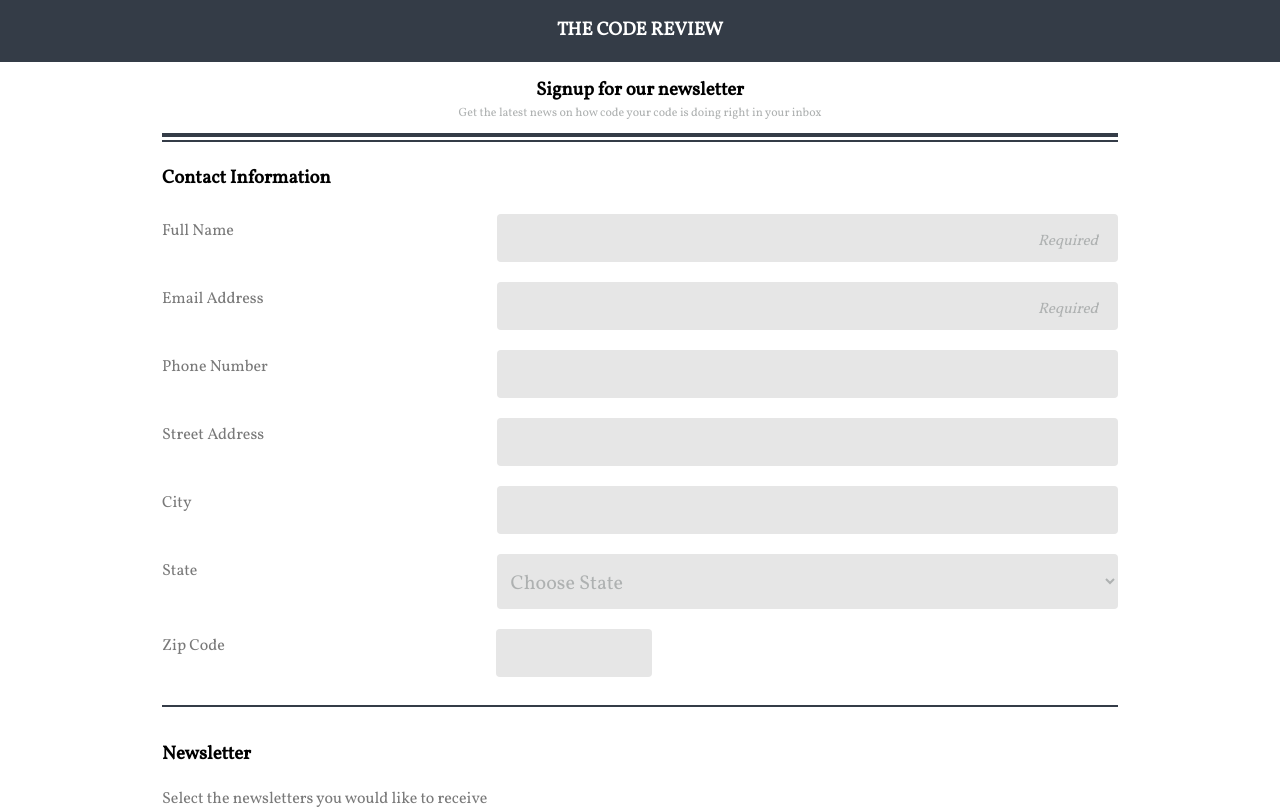
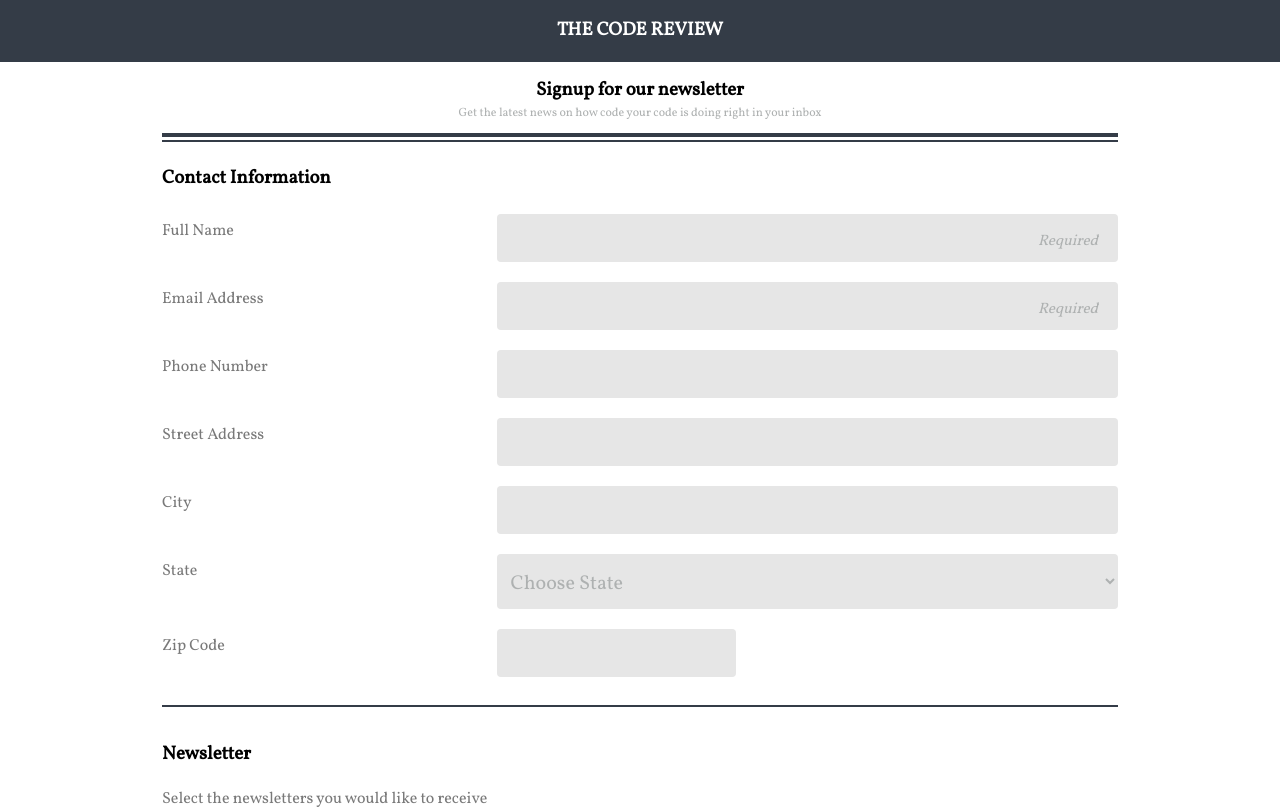
Before and after one commit to qmkDuran/Registration-Form, a plain HTML site: page index.html in a window 1280 px wide. Shown: the top 811 px of the page. Drawn offline with Linux system fonts and the light colour scheme.

Commit message:
Update styles.css

```diff
--- a/styles.css
+++ b/styles.css
@@ -104,6 +104,9 @@ button {
     color: #aeb1b1;
     font-style: italic;
   }
+  input:focus, select:focus, textarea:focus  {
+    background-color: rgb(228, 243, 204);
+  }
 
 
   @media screen and (min-width: 768px) {
@@ -126,8 +129,8 @@ button {
     margin-bottom: 5px;
   }
   #zip {
-    width: 16.25%;
-    margin-right: 48.79%;
+    width: 25%;
+    margin-right: 40%;
   }
   .boxfill {
     max-width: 65%;
```
